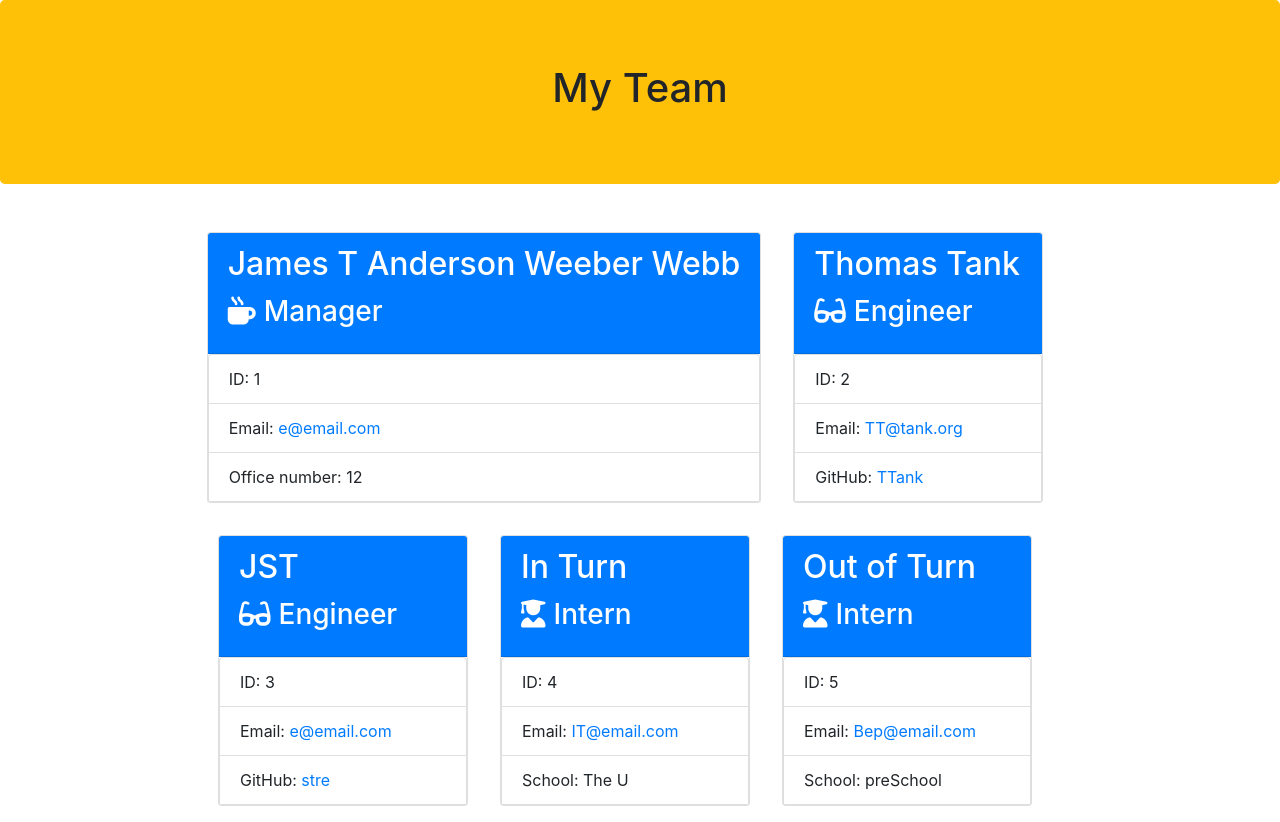
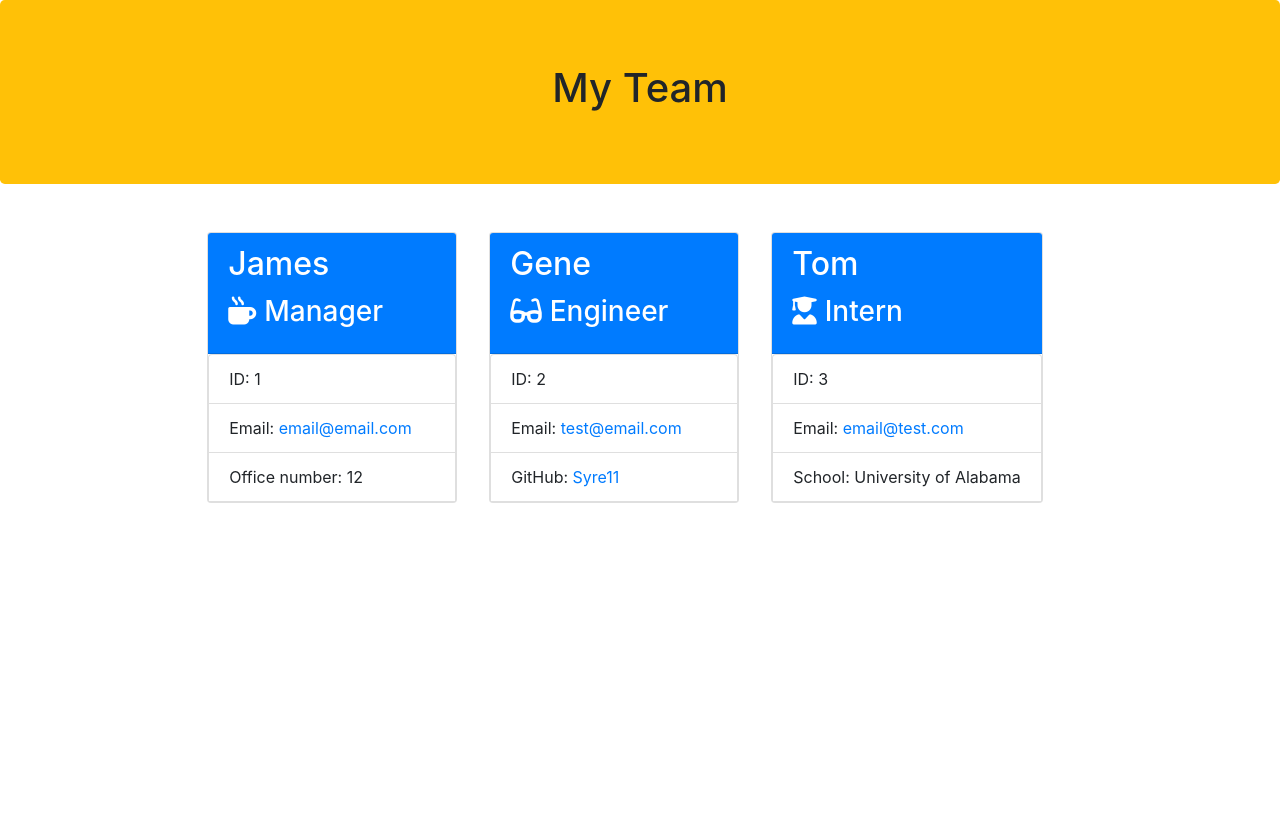
Before and after one commit to Syre11/team-profile-generator, a website: page dist/userTeam.html in a window 1280 px wide. After the commit the page ends 800 px from the top, so only its background shows below. Drawn offline with nearby package versions, Linux system fonts and the light colour scheme.

```diff
--- a/dist/userTeam.html
+++ b/dist/userTeam.html
@@ -24,13 +24,13 @@
 
           <div class="card employee">
             <div class="card-header bg-primary text-white">
-              <h2 class="card-title">James T Anderson Weeber Webb<h2>
+              <h2 class="card-title">James<h2>
               <h3 class="card-title"><i class="fas fa-mug-hot mr-2"></i>Manager<h3>
             </div>
             <div class="class-body">
               <ul class="list-group">
                 <li class="list-group-item">ID: 1</li>
-                <li class="list-group-item">Email: <a href="mailto:e@email.com">e@email.com</a></li>
+                <li class="list-group-item">Email: <a href="mailto:email@email.com">email@email.com</a></li>
                 <li class="list-group-item">Office number: 12</li>
               <ul>
             </div>
@@ -38,56 +38,28 @@
 
           <div class="card employee">
             <div class="card-header bg-primary text-white">
-              <h2 class="card-title">Thomas Tank<h2>
+              <h2 class="card-title">Gene<h2>
               <h3 class="card-title"><i class="fas fa-glasses mr-2"></i>Engineer<h3>
             </div>
             <div class="class-body">
               <ul class="list-group">
                 <li class="list-group-item">ID: 2</li>
-                <li class="list-group-item">Email: <a href="mailto:TT@tank.org">TT@tank.org</a></li>
-                <li class="list-group-item">GitHub: <a href="https://github.com/TTank">TTank</a></li>
+                <li class="list-group-item">Email: <a href="mailto:test@email.com">test@email.com</a></li>
+                <li class="list-group-item">GitHub: <a href="https://github.com/Syre11">Syre11</a></li>
               <ul>
             </div>
           </div>
 
           <div class="card employee">
             <div class="card-header bg-primary text-white">
-              <h2 class="card-title">JST<h2>
-              <h3 class="card-title"><i class="fas fa-glasses mr-2"></i>Engineer<h3>
+              <h2 class="card-title">Tom<h2>
+              <h3 class="card-title"><i class="fas fa-user-graduate mr-2"></i>Intern<h3>
             </div>
             <div class="class-body">
               <ul class="list-group">
                 <li class="list-group-item">ID: 3</li>
-                <li class="list-group-item">Email: <a href="mailto:e@email.com">e@email.com</a></li>
-                <li class="list-group-item">GitHub: <a href="https://github.com/stre">stre</a></li>
-              <ul>
-            </div>
-          </div>
-
-          <div class="card employee">
-            <div class="card-header bg-primary text-white">
-              <h2 class="card-title">In Turn<h2>
-              <h3 class="card-title"><i class="fas fa-user-graduate mr-2"></i>Intern<h3>
-            </div>
-            <div class="class-body">
-              <ul class="list-group">
-                <li class="list-group-item">ID: 4</li>
-                <li class="list-group-item">Email: <a href="mailto:IT@email.com">IT@email.com</a></li>
-                <li class="list-group-item">School: The U</li>
-              <ul>
-            </div>
-          </div>
-
-          <div class="card employee">
-            <div class="card-header bg-primary text-white">
-              <h2 class="card-title">Out of Turn<h2>
-              <h3 class="card-title"><i class="fas fa-user-graduate mr-2"></i>Intern<h3>
-            </div>
-            <div class="class-body">
-              <ul class="list-group">
-                <li class="list-group-item">ID: 5</li>
-                <li class="list-group-item">Email: <a href="mailto:Bep@email.com">Bep@email.com</a></li>
-                <li class="list-group-item">School: preSchool</li>
+                <li class="list-group-item">Email: <a href="mailto:email@test.com">email@test.com</a></li>
+                <li class="list-group-item">School: University of Alabama</li>
               <ul>
             </div>
           </div>
```
Also changed, not shown: README.md, assets/Screenshot 2022-12-04 195154.png (added).
